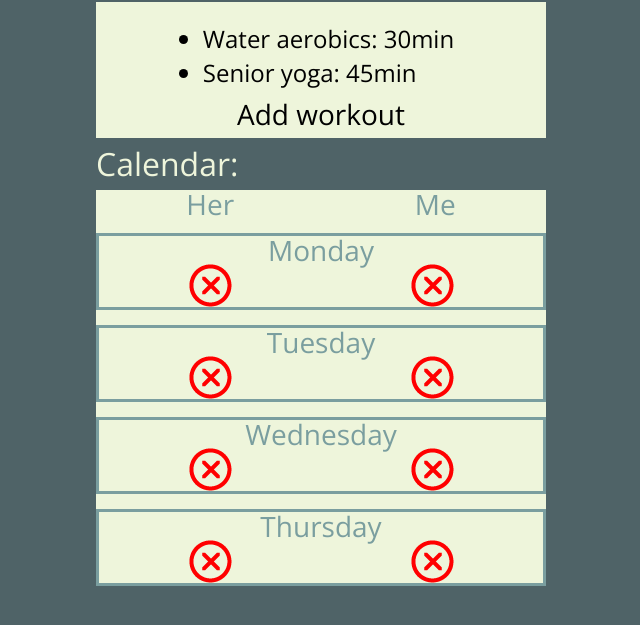
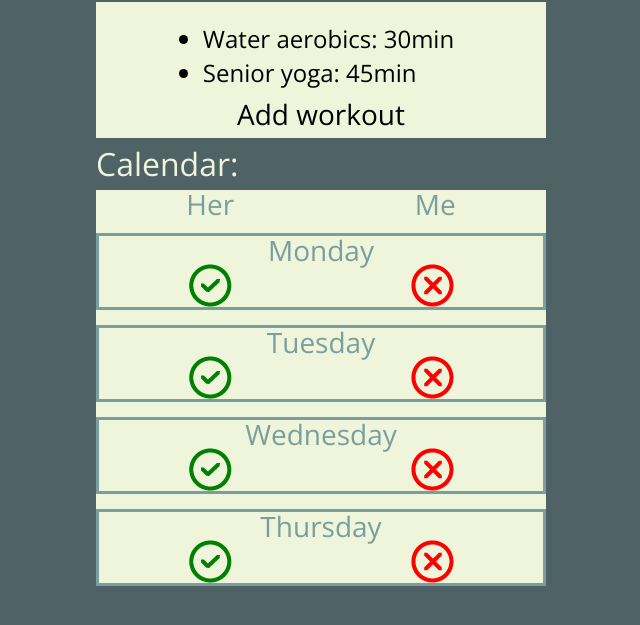
Before and after one commit to cbdallavalle/design-hackathon, a plain HTML site: page index.html in a window 1280 px wide. Shown: the part 635-1260 px from the top of the page, without its empty margins (319-959 px from the left). Drawn offline with nearby package versions, Linux system fonts and the light colour scheme.

Commit message:
Change check

```diff
--- a/index.html
+++ b/index.html
@@ -59,28 +59,28 @@
           <div class="weekdays">
             <h5>Monday</h5>
             <div class="completion">
-              <img src="./images/x-red.png" alt="not complete">
+              <img src="/images/check-green.png" alt="not complete">
               <img src="./images/x-red.png" alt="not complete">
             </div>
           </div>
           <div class="weekdays">
             <h5>Tuesday</h5>
             <div class="completion">
-              <img src="./images/x-red.png" alt="not complete">
+              <img src="/images/check-green.png" alt="not complete">
               <img src="./images/x-red.png" alt="not complete">
             </div>
           </div>
           <div class="weekdays">
             <h5>Wednesday</h5>
             <div class="completion">
-              <img src="./images/x-red.png" alt="not complete">
+              <img src="/images/check-green.png" alt="not complete">
               <img src="./images/x-red.png" alt="not complete">
             </div>
           </div>
           <div class="weekdays">
             <h5>Thursday</h5>
             <div class="completion">
-              <img src="./images/x-red.png" alt="not complete">
+              <img src="/images/check-green.png" alt="not complete">
               <img src="./images/x-red.png" alt="not complete">
             </div>
           </div>
```
Also changed, not shown: images/Competitr_desktop.jpg (added), images/Competitr_mobile.jpg (added), 1 other file.
